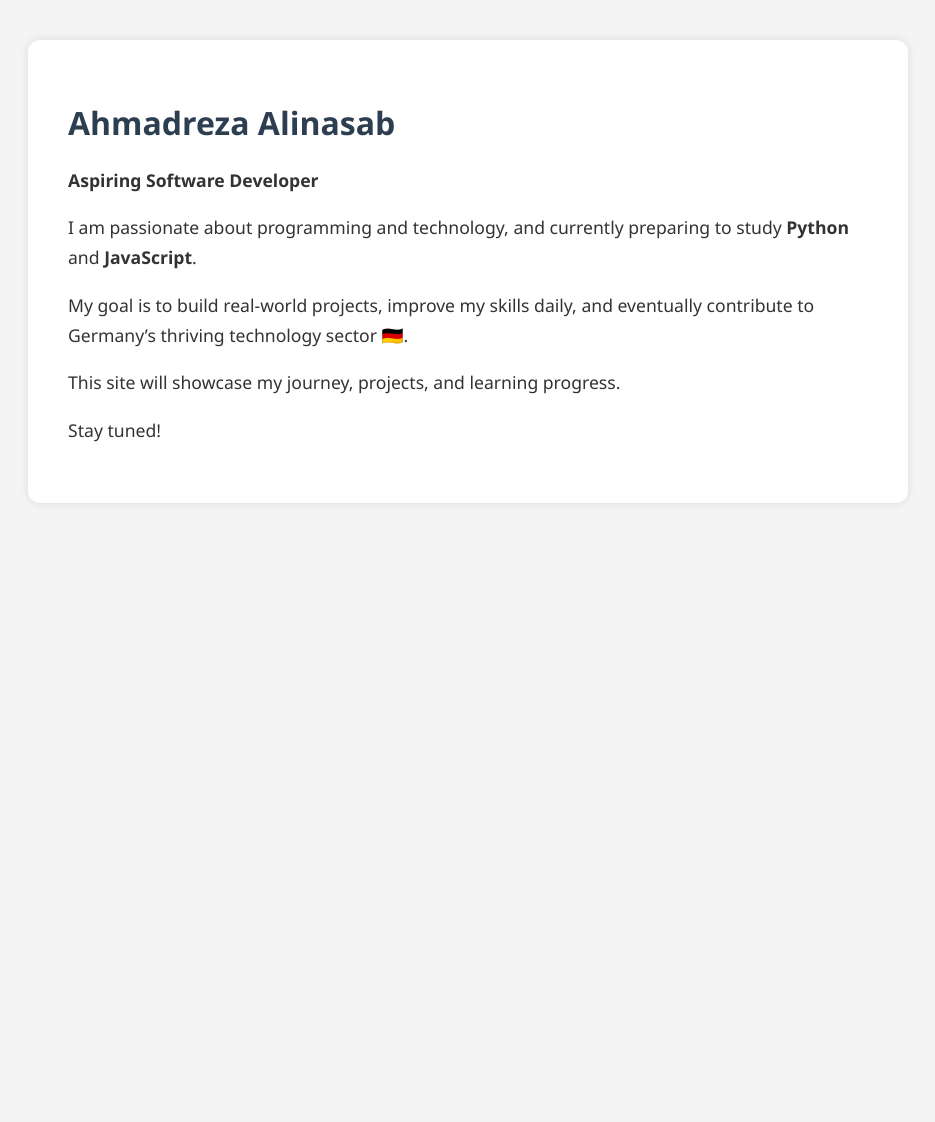
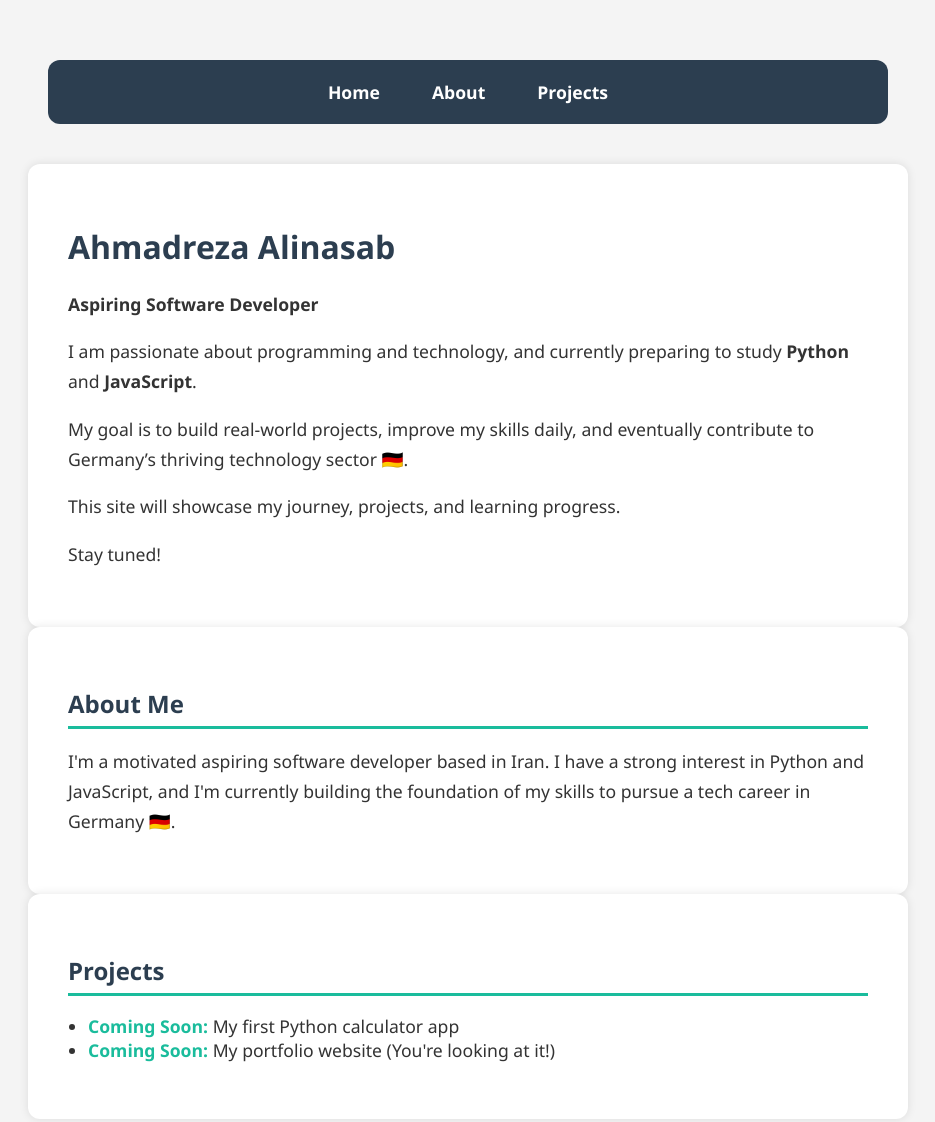
Before and after one commit to ahmadreza-alinasab/ahmadreza-alinasab.github.io, a plain HTML site: page index.html in a window 1280 px wide. Shown: the whole page, without its empty margins (172-1107 px from the left). Before the commit the page ends 800 px from the top, so only its background shows below. Drawn offline with Linux system fonts and the light colour scheme.

Commit message:
Initial commit with index.html
Initial upload of the main HTML file for the personal portfolio website, showcasing profile, goals, and future projects.

```diff
--- a/index.html
+++ b/index.html
@@ -1,8 +1,8 @@
 <!DOCTYPE html>
 <html lang="en">
 <head>
-  <meta charset="UTF-8">
-  <meta name="viewport" content="width=device-width, initial-scale=1">
+  <meta charset="UTF-8" />
+  <meta name="viewport" content="width=device-width, initial-scale=1" />
   <title>Ahmadreza Alinasab | Aspiring Software Developer</title>
   <style>
     body {
@@ -10,7 +10,8 @@
       background-color: #f4f4f4;
       color: #333;
       margin: 0;
-      padding: 40px;
+      padding: 40px 20px;
+      scroll-behavior: smooth; /* اسکرول نرم */
     }
     .container {
       max-width: 800px;
@@ -27,10 +28,59 @@
       font-size: 1.1em;
       line-height: 1.7em;
     }
+    /* استایل ناوبری */
+    nav {
+      background-color: #2c3e50;
+      padding: 12px 20px;
+      border-radius: 12px;
+      max-width: 800px;
+      margin: 20px auto 40px auto;
+      display: flex;
+      justify-content: center;
+      gap: 20px;
+    }
+    nav a {
+      color: white;
+      text-decoration: none;
+      font-weight: 600;
+      font-size: 1.1em;
+      padding: 8px 16px;
+      border-radius: 8px;
+      transition: background-color 0.3s ease;
+    }
+    nav a:hover {
+      background-color: #1abc9c;
+      color: #fff;
+    }
+
+    /* بخش ها */
+    section {
+      margin-bottom: 40px;
+    }
+    section h2 {
+      color: #2c3e50;
+      border-bottom: 3px solid #1abc9c;
+      padding-bottom: 6px;
+      margin-bottom: 16px;
+    }
+    ul {
+      list-style-type: disc;
+      padding-left: 20px;
+      font-size: 1.1em;
+    }
+    ul li strong {
+      color: #1abc9c;
+    }
   </style>
 </head>
 <body>
-  <div class="container">
+  <nav>
+    <a href="#home">Home</a>
+    <a href="#about">About</a>
+    <a href="#projects">Projects</a>
+  </nav>
+
+  <div class="container" id="home">
     <h1>Ahmadreza Alinasab</h1>
     <p><strong>Aspiring Software Developer</strong></p>
     <p>I am passionate about programming and technology, and currently preparing to study <strong>Python</strong> and <strong>JavaScript</strong>.</p>
@@ -38,5 +88,20 @@
     <p>This site will showcase my journey, projects, and learning progress.</p>
     <p>Stay tuned!</p>
   </div>
+
+  <section id="about" class="container">
+    <h2>About Me</h2>
+    <p>
+      I'm a motivated aspiring software developer based in Iran. I have a strong interest in Python and JavaScript, and I'm currently building the foundation of my skills to pursue a tech career in Germany 🇩🇪.
+    </p>
+  </section>
+
+  <section id="projects" class="container">
+    <h2>Projects</h2>
+    <ul>
+      <li><strong>Coming Soon:</strong> My first Python calculator app</li>
+      <li><strong>Coming Soon:</strong> My portfolio website (You're looking at it!)</li>
+    </ul>
+  </section>
 </body>
 </html>
```
